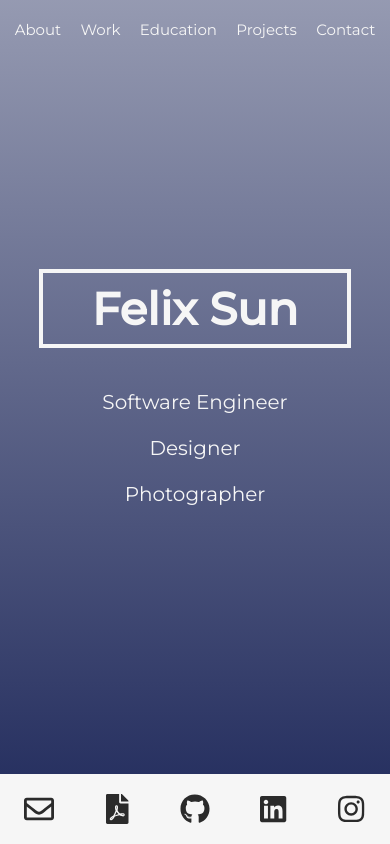
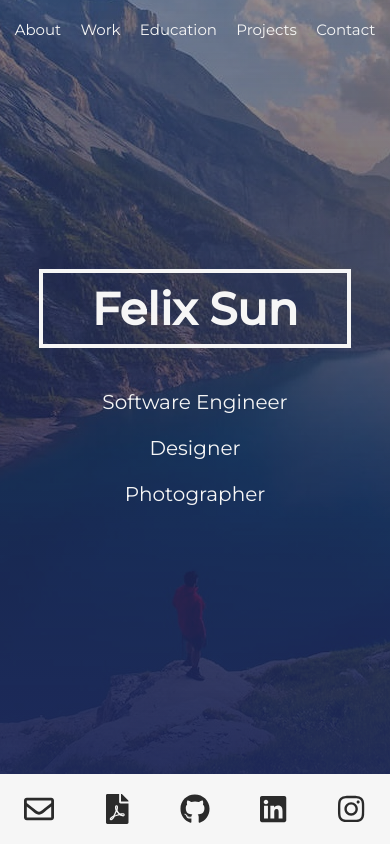
Before and after one commit to fjsfelix/New-Personal-Site, a React (Create React App) app: page / in a window 390 px wide. Shown: the top 844 px of the page. Built offline with nearby package versions, Linux system fonts and the light colour scheme.

Commit message:
fixed photo fingers crossed

```diff
--- a/src/hero/Hero.js
+++ b/src/hero/Hero.js
@@ -6,12 +6,15 @@ import { faGithub, faLinkedin, faInstagram } from '@fortawesome/free-brands-svg-
 import { faFilePdf } from '@fortawesome/free-solid-svg-icons'
 import { faEnvelope } from '@fortawesome/free-regular-svg-icons'
 import resume from '../felix-sun-resume.pdf'
+import heroMobile from './hero-mobile.png'
 
 
 function Hero() {
   return (
     <div className={styles.heroContainer}>
-      <div className={styles.heroBG}></div>
+      <div className={styles.heroBG}>
+        <img  src={heroMobile}/>
+      </div>
       <div className={styles.heroFront}>
         <div className={`${styles.container} ${styles.heroText}`}>
           <div className={styles.name}>
--- a/src/hero/Hero.module.scss
+++ b/src/hero/Hero.module.scss
@@ -5,16 +5,11 @@
     height: 100vh;
 }
 .heroBG {
-    position: absolute;
-    // background: url(./hero.jpg) no-repeat center center fixed;
-    // -webkit-background-size: cover;
-    // -moz-background-size: cover;
-    // -o-background-size: cover;
-    // background-size: cover;
-    height: 100vh;
+    display: none;
+    position: fixed;
+    height:100vh;
     width: 100%;
-    min-height:100%;
-    z-index: 2;
+    z-index: -1;
 }
 
 body {
@@ -189,6 +184,16 @@ body {
 }
 
 @media only screen and (max-width: 600px) {
+
+    .heroBG {
+        display: flex;
+        justify-content: center;
+        align-items: center;
+        overflow: hidden;
+        .heroBGIMG {
+
+        }
+    }
     .heroText {
         .description {
             flex-direction: column;
@@ -209,7 +214,7 @@ body {
         }
     }
     body {
-        background: url('./hero-mobile.png') no-repeat center center fixed;
+        // background: url('./hero-mobile.png') no-repeat center center fixed;
     }
     .sectionLinks {
         z-index: 50;
```
